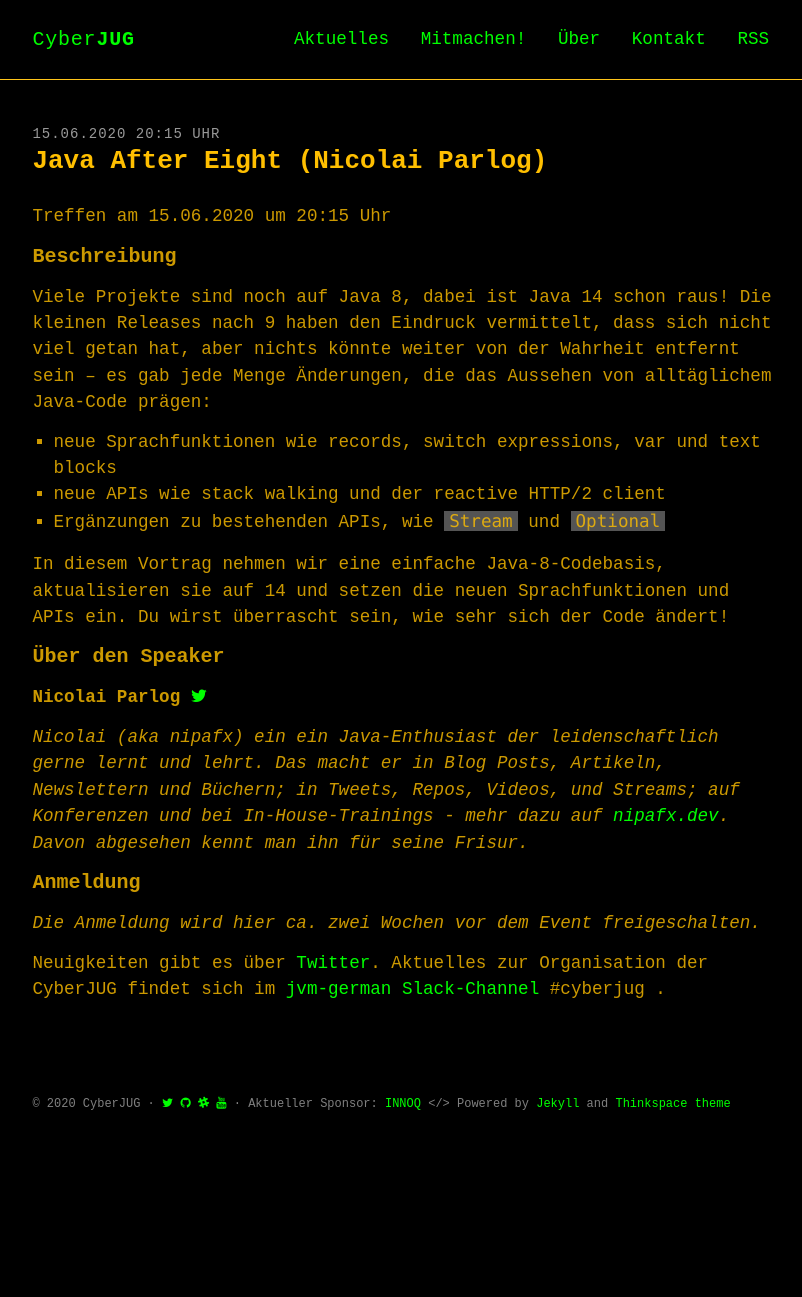
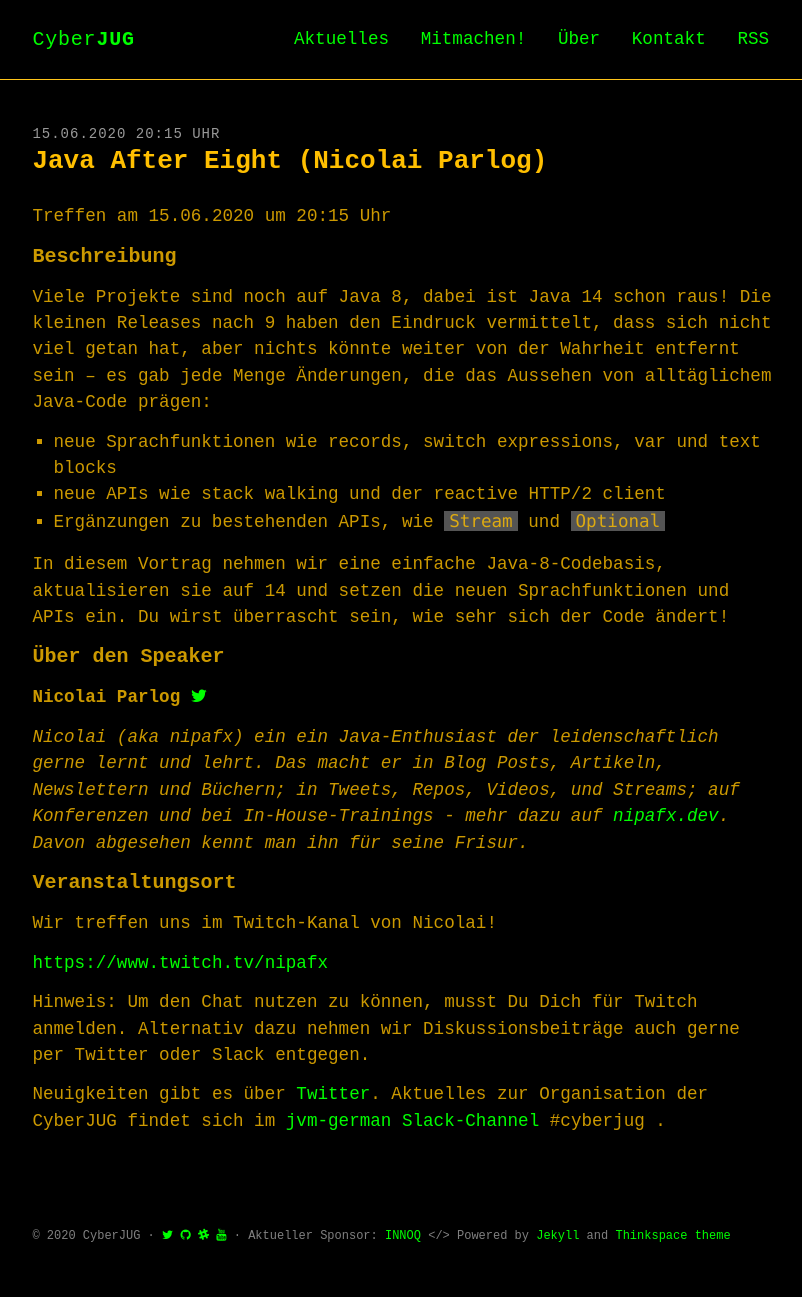
Before and after one commit to cyberjug/website, a Jekyll site: the page built from docs/_upcoming/2020-06-15-javaaftereight.md, in a window 1280 px wide. Shown: the whole page, without its empty margins (234-1036 px from the left). Built offline with Jekyll 4.4.1, drawn with Linux system fonts in a browser that asks for light colours; some web fonts are replaced; before the commit the page ends 1165 px from its top, so only the background shows below that.

Commit message:
add place

```diff
--- a/docs/_upcoming/2020-06-15-javaaftereight.md
+++ b/docs/_upcoming/2020-06-15-javaaftereight.md
@@ -29,8 +29,12 @@
 [nipafx.dev]: https://nipafx.dev
 
 
-### Anmeldung
+### Veranstaltungsort
 
-*Die Anmeldung wird hier ca. zwei Wochen vor dem Event freigeschalten.*
+Wir treffen uns im Twitch-Kanal von Nicolai!
+
+<https://www.twitch.tv/nipafx>
+
+Hinweis: Um den Chat nutzen zu können, musst Du Dich für Twitch anmelden. Alternativ dazu nehmen wir Diskussionsbeiträge auch gerne per Twitter oder Slack entgegen.
 
 Neuigkeiten gibt es über [Twitter](https://twitter.com/cyberjug). Aktuelles zur Organisation der CyberJUG findet sich im [jvm-german Slack-Channel](https://slackin-jvm-german.herokuapp.com/) #cyberjug .
```
